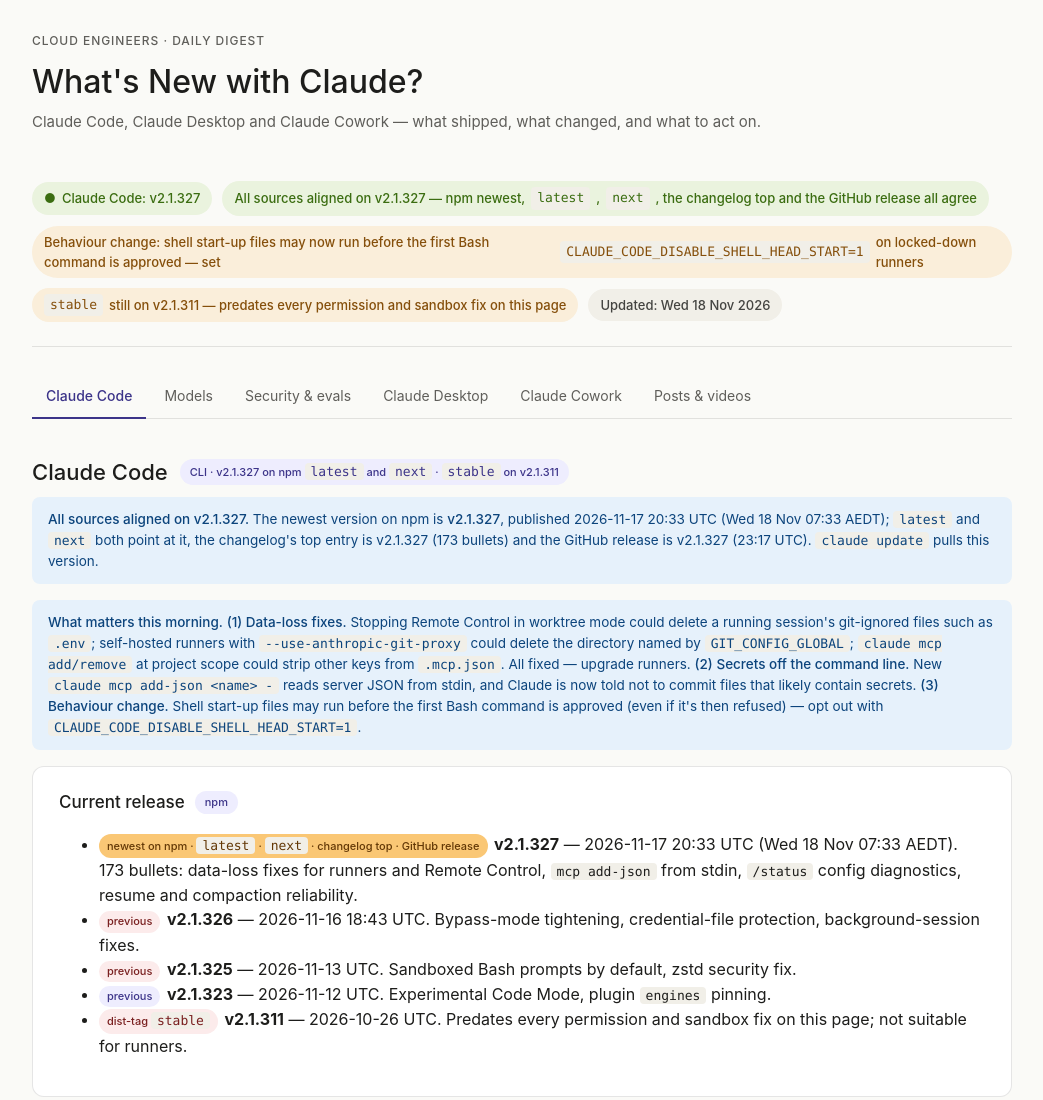
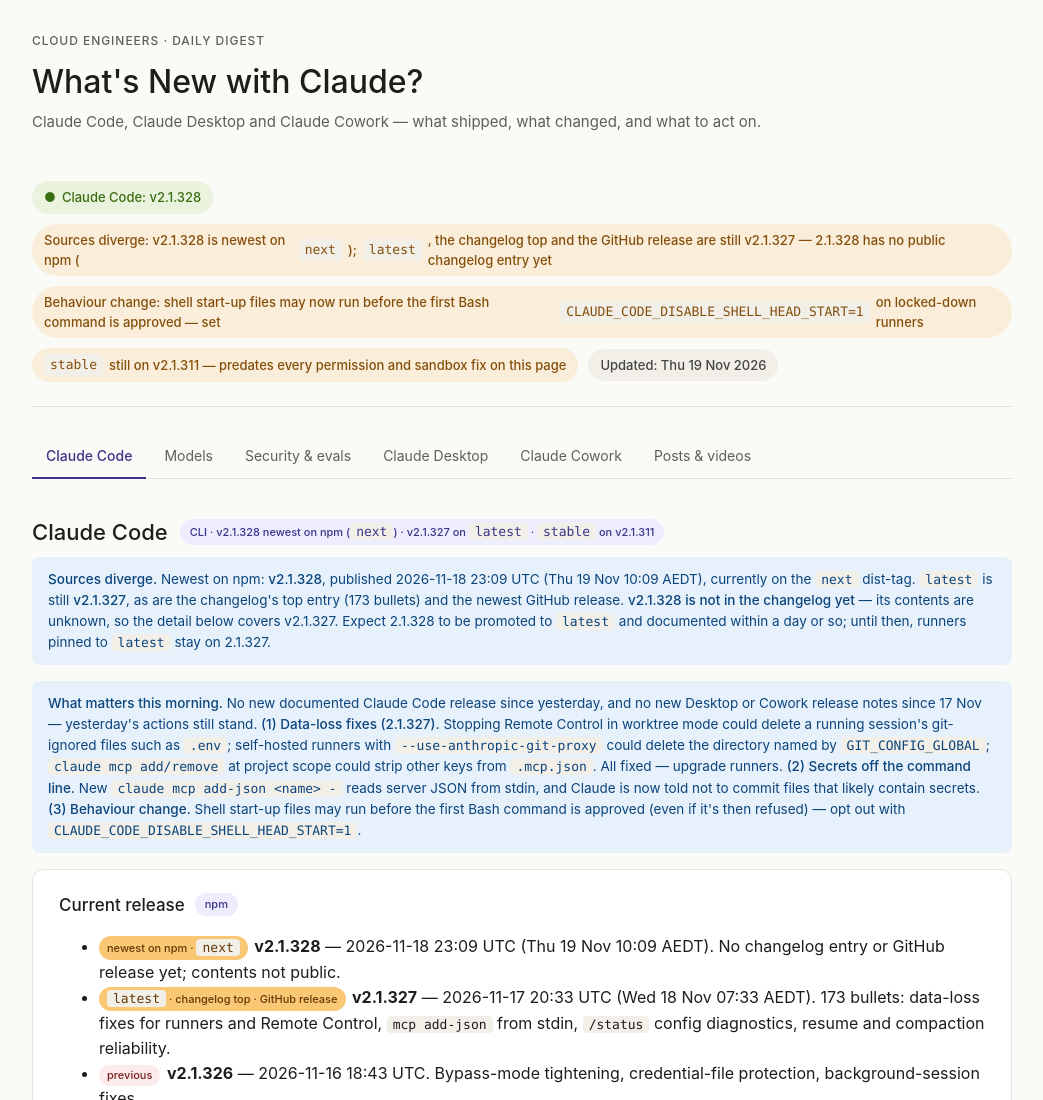
Before and after one commit to konvoy-kegs/whats-new-with-claude, a plain HTML site: page docs/index.html in a window 1280 px wide. Shown: the top 1100 px of the page, without its empty margins (118-1161 px from the left). Drawn offline with Linux system fonts and the light colour scheme.

Commit message:
Daily refresh 2026-11-19 — Claude Code v2.1.328

```diff
--- a/docs/index.html
+++ b/docs/index.html
@@ -67,11 +67,11 @@ code { font-family: "SF Mono", Menlo, Consolas, monospace; font-size: 13px; back
       <p class="subtitle">Claude Code, Claude Desktop and Claude Cowork &mdash; what shipped, what changed, and what to act on.</p>
     </div>
     <div class="versions">
-      <span class="pill"><span>&#9679;</span> Claude Code: v2.1.327</span>
-      <span class="pill">All sources aligned on v2.1.327 &mdash; npm newest, <code>latest</code>, <code>next</code>, the changelog top and the GitHub release all agree</span>
+      <span class="pill"><span>&#9679;</span> Claude Code: v2.1.328</span>
+      <span class="pill warn">Sources diverge: v2.1.328 is newest on npm (<code>next</code>); <code>latest</code>, the changelog top and the GitHub release are still v2.1.327 &mdash; 2.1.328 has no public changelog entry yet</span>
       <span class="pill warn">Behaviour change: shell start-up files may now run before the first Bash command is approved &mdash; set <code>CLAUDE_CODE_DISABLE_SHELL_HEAD_START=1</code> on locked-down runners</span>
       <span class="pill warn"><code>stable</code> still on v2.1.311 &mdash; predates every permission and sandbox fix on this page</span>
-      <span class="pill neutral">Updated: Wed 18 Nov 2026</span>
+      <span class="pill neutral">Updated: Thu 19 Nov 2026</span>
     </div>
   </div>
 
@@ -88,17 +88,18 @@ code { font-family: "SF Mono", Menlo, Consolas, monospace; font-size: 13px; back
   <div id="code">
     <div class="product-header">
       <h2>Claude Code</h2>
-      <span class="badge">CLI &middot; v2.1.327 on npm <code>latest</code> and <code>next</code> &middot; <code>stable</code> on v2.1.311</span>
+      <span class="badge">CLI &middot; v2.1.328 newest on npm (<code>next</code>) &middot; v2.1.327 on <code>latest</code> &middot; <code>stable</code> on v2.1.311</span>
     </div>
 
-    <div class="banner"><strong>All sources aligned on v2.1.327.</strong> The newest version on npm is <strong>v2.1.327</strong>, published 2026-11-17 20:33 UTC (Wed 18 Nov 07:33 AEDT); <code>latest</code> and <code>next</code> both point at it, the changelog's top entry is v2.1.327 (173 bullets) and the GitHub release is v2.1.327 (23:17 UTC). <code>claude update</code> pulls this version.</div>
+    <div class="banner"><strong>Sources diverge.</strong> Newest on npm: <strong>v2.1.328</strong>, published 2026-11-18 23:09 UTC (Thu 19 Nov 10:09 AEDT), currently on the <code>next</code> dist-tag. <code>latest</code> is still <strong>v2.1.327</strong>, as are the changelog's top entry (173 bullets) and the newest GitHub release. <strong>v2.1.328 is not in the changelog yet</strong> &mdash; its contents are unknown, so the detail below covers v2.1.327. Expect 2.1.328 to be promoted to <code>latest</code> and documented within a day or so; until then, runners pinned to <code>latest</code> stay on 2.1.327.</div>
 
-    <div class="banner"><strong>What matters this morning.</strong> <strong>(1) Data-loss fixes.</strong> Stopping Remote Control in worktree mode could delete a running session's git-ignored files such as <code>.env</code>; self-hosted runners with <code>--use-anthropic-git-proxy</code> could delete the directory named by <code>GIT_CONFIG_GLOBAL</code>; <code>claude mcp add/remove</code> at project scope could strip other keys from <code>.mcp.json</code>. All fixed &mdash; upgrade runners. <strong>(2) Secrets off the command line.</strong> New <code>claude mcp add-json &lt;name&gt; -</code> reads server JSON from stdin, and Claude is now told not to commit files that likely contain secrets. <strong>(3) Behaviour change.</strong> Shell start-up files may run before the first Bash command is approved (even if it's then refused) &mdash; opt out with <code>CLAUDE_CODE_DISABLE_SHELL_HEAD_START=1</code>.</div>
+    <div class="banner"><strong>What matters this morning.</strong> No new documented Claude Code release since yesterday, and no new Desktop or Cowork release notes since 17 Nov &mdash; yesterday's actions still stand. <strong>(1) Data-loss fixes (2.1.327).</strong> Stopping Remote Control in worktree mode could delete a running session's git-ignored files such as <code>.env</code>; self-hosted runners with <code>--use-anthropic-git-proxy</code> could delete the directory named by <code>GIT_CONFIG_GLOBAL</code>; <code>claude mcp add/remove</code> at project scope could strip other keys from <code>.mcp.json</code>. All fixed &mdash; upgrade runners. <strong>(2) Secrets off the command line.</strong> New <code>claude mcp add-json &lt;name&gt; -</code> reads server JSON from stdin, and Claude is now told not to commit files that likely contain secrets. <strong>(3) Behaviour change.</strong> Shell start-up files may run before the first Bash command is approved (even if it's then refused) &mdash; opt out with <code>CLAUDE_CODE_DISABLE_SHELL_HEAD_START=1</code>.</div>
 
     <div class="card">
       <h3>Current release <span class="badge">npm</span></h3>
       <ul>
-        <li><span class="tag major">newest on npm &middot; <code>latest</code> &middot; <code>next</code> &middot; changelog top &middot; GitHub release</span> <strong>v2.1.327</strong> &mdash; 2026-11-17 20:33 UTC (Wed 18 Nov 07:33 AEDT). 173 bullets: data-loss fixes for runners and Remote Control, <code>mcp add-json</code> from stdin, <code>/status</code> config diagnostics, resume and compaction reliability.</li>
+        <li><span class="tag major">newest on npm &middot; <code>next</code></span> <strong>v2.1.328</strong> &mdash; 2026-11-18 23:09 UTC (Thu 19 Nov 10:09 AEDT). No changelog entry or GitHub release yet; contents not public.</li>
+        <li><span class="tag major"><code>latest</code> &middot; changelog top &middot; GitHub release</span> <strong>v2.1.327</strong> &mdash; 2026-11-17 20:33 UTC (Wed 18 Nov 07:33 AEDT). 173 bullets: data-loss fixes for runners and Remote Control, <code>mcp add-json</code> from stdin, <code>/status</code> config diagnostics, resume and compaction reliability.</li>
         <li><span class="tag sec">previous</span> <strong>v2.1.326</strong> &mdash; 2026-11-16 18:43 UTC. Bypass-mode tightening, credential-file protection, background-session fixes.</li>
         <li><span class="tag sec">previous</span> <strong>v2.1.325</strong> &mdash; 2026-11-13 UTC. Sandboxed Bash prompts by default, zstd security fix.</li>
         <li><span class="tag feat">previous</span> <strong>v2.1.323</strong> &mdash; 2026-11-12 UTC. Experimental Code Mode, plugin <code>engines</code> pinning.</li>
@@ -127,7 +128,7 @@ code { font-family: "SF Mono", Menlo, Consolas, monospace; font-size: 13px; back
   <div id="opus5">
     <div class="product-header">
       <h2>Models</h2>
-      <span class="badge major">No model changes in 2.1.327 &middot; Opus 4.8 fast mode removed 30 Nov (12 days; no fallback)</span>
+      <span class="badge major">No model changes in 2.1.327 &middot; Opus 4.8 fast mode removed 30 Nov (11 days; no fallback)</span>
     </div>
     <div class="card section-versions">
       <h3>Current lineup and what changed</h3>
@@ -146,7 +147,7 @@ code { font-family: "SF Mono", Menlo, Consolas, monospace; font-size: 13px; back
   <div id="security">
     <div class="product-header">
       <h2>Security &amp; evals</h2>
-      <span class="badge major">2.1.327 is the new minimum for self-hosted runners and Remote Control</span>
+      <span class="badge major">2.1.327 remains the minimum for self-hosted runners and Remote Control &middot; hold 2.1.328 until documented</span>
     </div>
     <div class="card">
       <h3>Today's actionable items</h3>
@@ -207,7 +208,7 @@ code { font-family: "SF Mono", Menlo, Consolas, monospace; font-size: 13px; back
           <li><a href="https://claude.com/docs/third-party/claude-desktop/configuration-changelog">Claude Desktop configuration changelog</a><span class="src">claude.com</span></li>
           <li><a href="https://support.claude.com/en/articles/12138966-release-notes">Claude apps release notes</a><span class="src">support.claude.com</span></li>
           <li><a href="https://support.claude.com/en/articles/13854387-schedule-recurring-tasks-in-claude-cowork">Schedule recurring tasks in Claude Cowork</a><span class="src">support.claude.com</span></li>
-          <li><a href="https://www.npmjs.com/package/@anthropic-ai/claude-code?activeTab=versions">@anthropic-ai/claude-code on npm &mdash; v2.1.327 on <code>latest</code>/<code>next</code>, v2.1.311 on <code>stable</code></a><span class="src">npmjs.com</span></li>
+          <li><a href="https://www.npmjs.com/package/@anthropic-ai/claude-code?activeTab=versions">@anthropic-ai/claude-code on npm &mdash; v2.1.328 on <code>next</code>, v2.1.327 on <code>latest</code>, v2.1.311 on <code>stable</code></a><span class="src">npmjs.com</span></li>
         </ul>
       </div>
       <div class="card">
```
